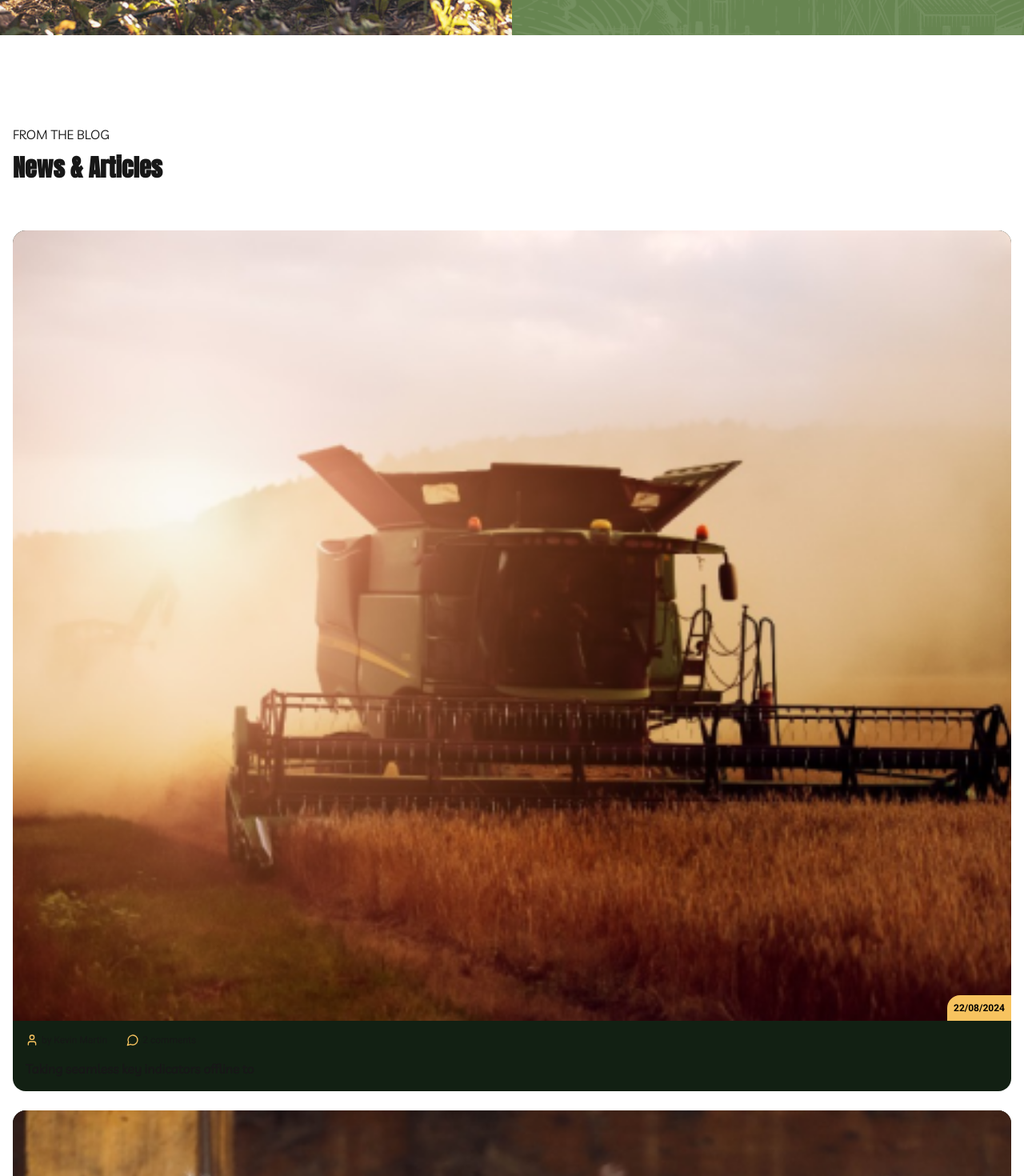
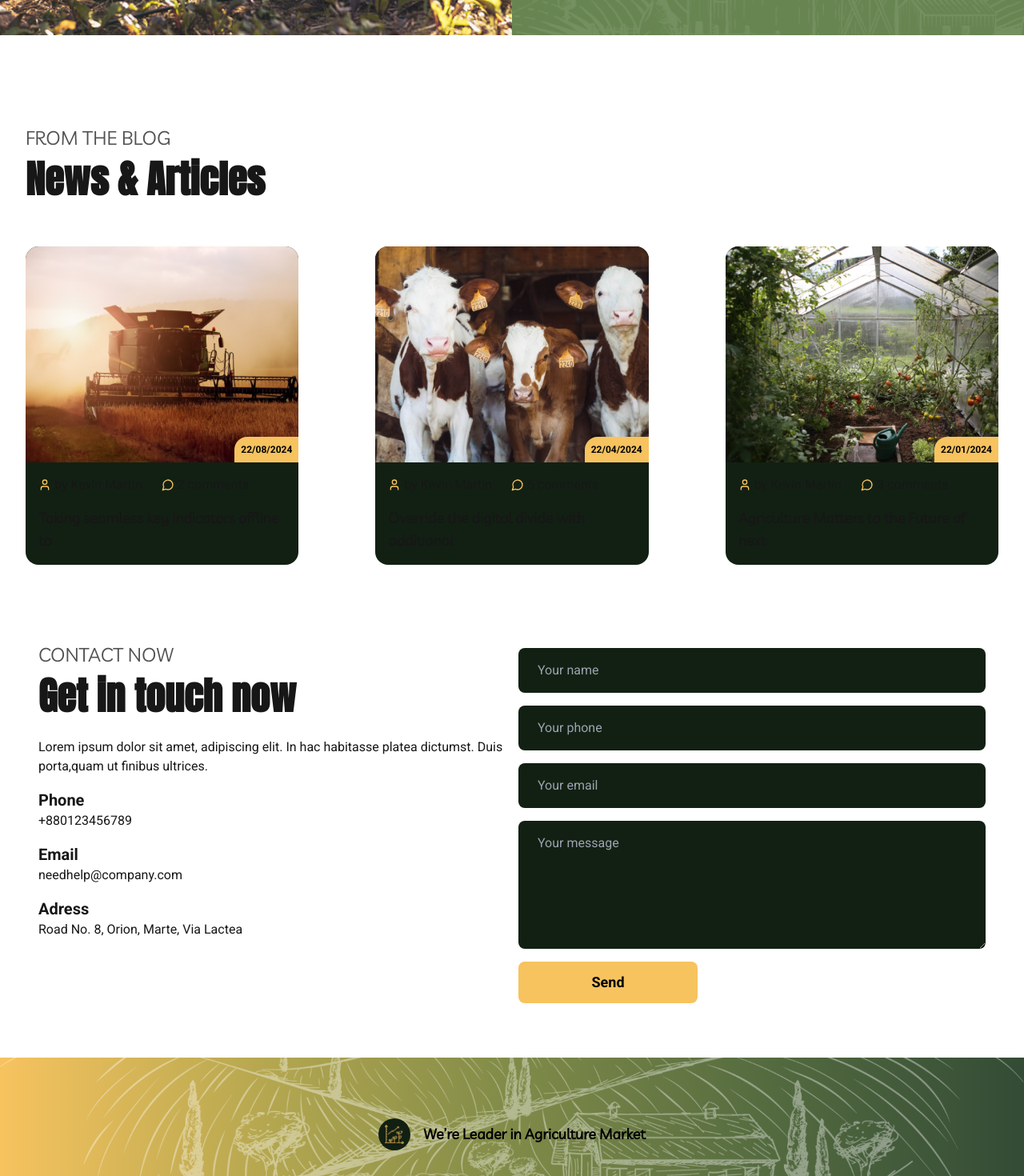
Before and after one commit to DevPBDias/landing-pages-folio, a Next.js app: page /farm in a window 1280 px wide. Shown: the part 4260-5730 px from the top of the page at 80% size. Built offline with nearby package versions, Linux system fonts and the light colour scheme.

Commit message:
styles(contact+news): breakpoints adjust

```diff
--- a/src/components/farm/contact/Contact.tsx
+++ b/src/components/farm/contact/Contact.tsx
@@ -3,7 +3,7 @@ import ContactInformation from "./ContactInformation";
 
 const Contact = () => {
   return (
-    <section className="w-full flex flex-col py-8 px-4">
+    <section className="w-full flex flex-col my-8 px-4 lg:px-12 lg:flex-row gap-4">
       <ContactInformation />
       <Form />
     </section>
--- a/src/components/farm/contact/ContactInformation.tsx
+++ b/src/components/farm/contact/ContactInformation.tsx
@@ -1,24 +1,28 @@
 const ContactInformation = () => {
   return (
-    <section className="flex flex-col justify-start items-start gap-4 py-8 w-full">
+    <section className="flex flex-col justify-start items-start gap-4 my-8 w-full">
       <div>
-        <h3 className="font-medium text-base mb-3 uppercase">Contact Now</h3>
-        <h1 className="font-bold text-3xl mb-3">Get in touch now</h1>
+        <h3 className="font-medium text-base mb-3 uppercase md:text-lg lg:text-2xl opacity-75">
+          Contact Now
+        </h3>
+        <h1 className="font-bold text-3xl mb-3 md:text-4xl lg:text-5xl">
+          Get in touch now
+        </h1>
       </div>
-      <p className="text-sm w-full">
+      <p className="text-sm w-full lg:text-base">
         Lorem ipsum dolor sit amet, adipiscing elit. In hac habitasse platea
         dictumst. Duis porta,quam ut finibus ultrices.
       </p>
       <div>
-        <h5 className="font-bold text-lg">Phone</h5>
+        <h5 className="font-bold text-lg lg:text-xl">Phone</h5>
         <p>+880123456789</p>
       </div>
       <div>
-        <h5 className="font-bold text-lg">Email</h5>
+        <h5 className="font-bold text-lg lg:text-xl">Email</h5>
         <p>needhelp@company.com</p>
       </div>
       <div>
-        <h5 className="font-bold text-lg">Adress</h5>
+        <h5 className="font-bold text-lg lg:text-xl">Adress</h5>
         <p>Road No. 8, Orion, Marte, Via Lactea</p>
       </div>
     </section>
--- a/src/components/farm/contact/Form.tsx
+++ b/src/components/farm/contact/Form.tsx
@@ -15,7 +15,10 @@ const Form = () => {
   }
 
   return (
-    <form onSubmit={handleSubmit} className="flex flex-col w-full gap-4">
+    <form
+      onSubmit={handleSubmit}
+      className="flex flex-col w-full gap-4 lg:mt-10"
+    >
       <input
         type="text"
         name="name"
@@ -48,7 +51,7 @@ const Form = () => {
         onChange={(e) => setData({ ...data, message: e.target.value })}
       />
       <button
-        className="bg-[var(--secondary-color)] py-3 rounded-lg font-bold text-black"
+        className="bg-[var(--secondary-color)] py-3 rounded-lg font-bold text-black lg:w-56 lg:text-lg"
         type="submit"
       >
         Send
--- a/src/components/farm/news/News.tsx
+++ b/src/components/farm/news/News.tsx
@@ -4,10 +4,14 @@ import NewsCard from "./NewsCard";
 
 const News = () => {
   return (
-    <section className="w-full flex flex-col py-8 px-4">
-      <h3 className="font-medium text-base mb-3 uppercase">FROM THE BLOG</h3>
-      <h1 className="font-bold text-3xl mb-3">News & Articles</h1>
-      <section className="w-full mt-12 flex flex-col justify-center items-center gap-6">
+    <section className="w-full flex flex-col py-8 px-4 lg:px-8">
+      <h3 className="font-medium text-base mb-3 uppercase md:text-lg lg:text-2xl opacity-75">
+        FROM THE BLOG
+      </h3>
+      <h1 className="font-bold text-3xl mb-3 md:text-4xl lg:text-5xl">
+        News & Articles
+      </h1>
+      <section className="w-full mt-12 grid grid-cols-1 gap-6 md:grid-cols-2 lg:grid-cols-3 md:gap-12 xl:gap-24">
         {articles.map((item) => (
           <NewsCard
             key={item.id}
--- a/src/components/farm/news/NewsCard.tsx
+++ b/src/components/farm/news/NewsCard.tsx
@@ -11,7 +11,7 @@ interface CardProps {
 
 const NewsCard = ({ author, date, image, title, comments }: CardProps) => {
   return (
-    <section className="w-full flex flex-col justify-center items-center bg-[var(--dark-primary-color)] rounded-2xl">
+    <section className="w-full h-fit flex flex-col justify-center items-center bg-[var(--dark-primary-color)] rounded-2xl">
       <picture className="w-full relative rounded-2xl flex">
         <Image src={image} alt={title} className="rounded-t-2xl w-full" />
         <span className="absolute bottom-0 right-0 text-xs p-2 bg-[var(--secondary-color)] text-black rounded-tl-2xl font-bold">
@@ -22,14 +22,14 @@ const NewsCard = ({ author, date, image, title, comments }: CardProps) => {
         <div className="w-full flex flex-row justify-start items-center gap-6">
           <div className="flex flex-row justify-start items-center gap-1">
             <User size={16} color="#f7c35f" />
-            <p className="text-xs">by {author}</p>
+            <p className="text-xs xl:text-base">by {author}</p>
           </div>
           <div className="flex flex-row justify-start items-center gap-1">
             <MessageCircle size={16} color="#f7c35f" />
-            <p className="text-xs">{comments} comments</p>
+            <p className="text-xs xl:text-base">{comments} comments</p>
           </div>
         </div>
-        <h3 className="text-base font-semibold w-full">{title}</h3>
+        <h3 className="text-base font-semibold w-full lg:text-lg">{title}</h3>
       </figcaption>
     </section>
   );
```
